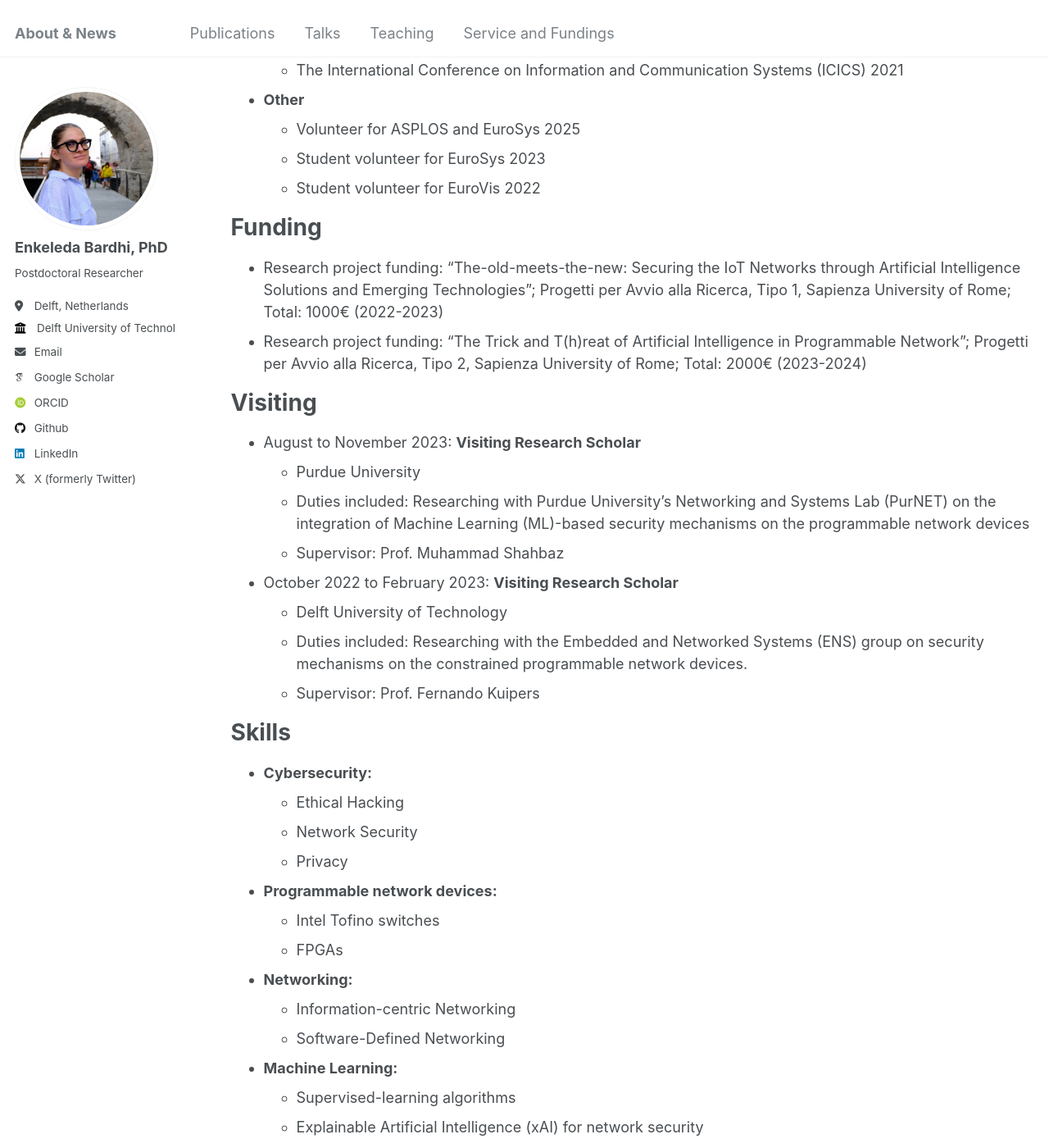
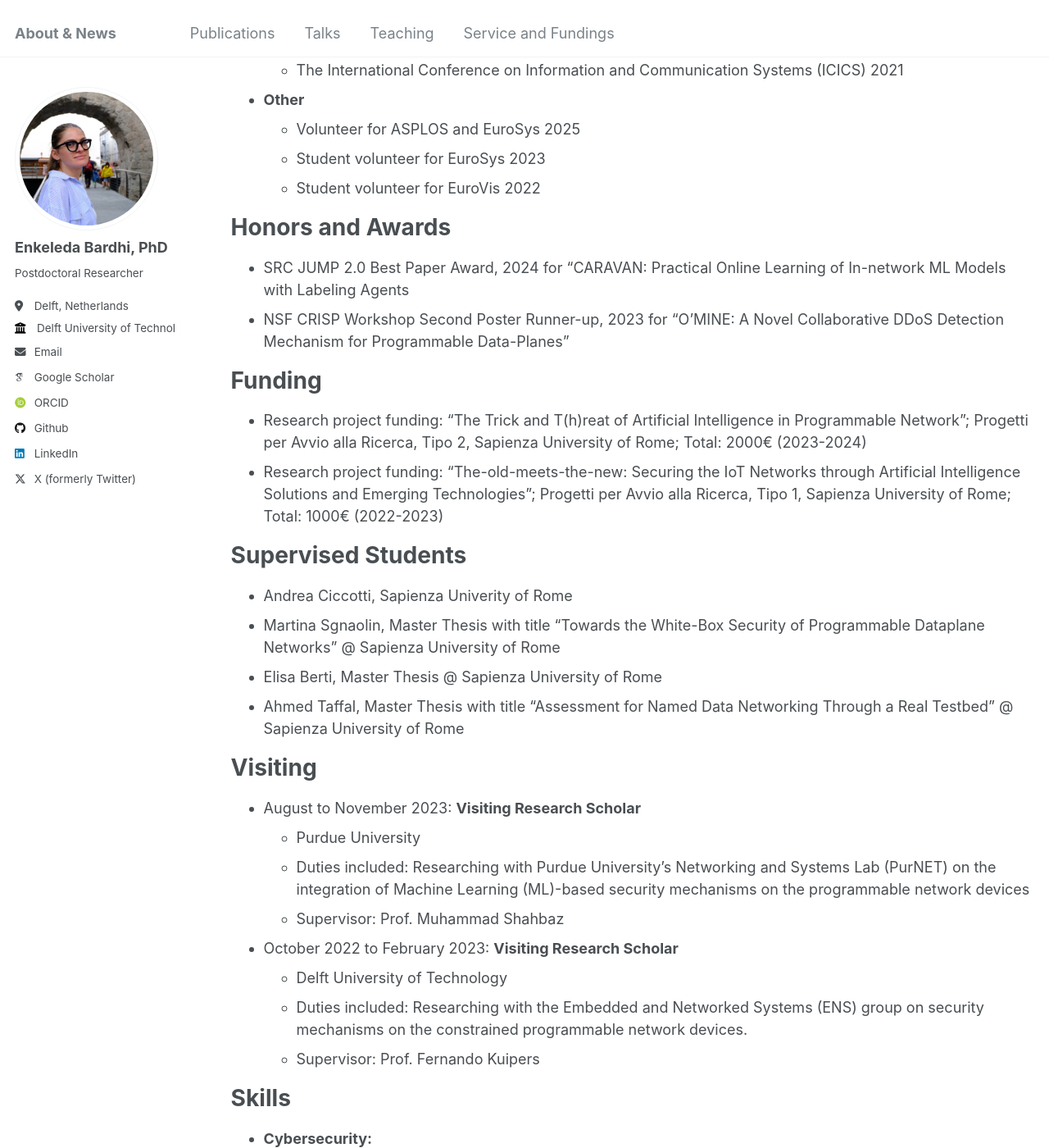
Before and after one commit to bardhienkeleda/bardhienkeleda.github.io, a Jekyll site: the page built from _pages/cv.md, in a window 1280 px wide and 1400 px high, scrolled down 820 px. Shown: the whole window at 82% size. Built offline with Jekyll 4.4.1, drawn with Linux system fonts in a browser that asks for light colours; some web fonts are replaced.

Commit message:
update OMINE

```diff
--- a/_pages/cv.md
+++ b/_pages/cv.md
@@ -34,10 +34,25 @@ Service
     * Student volunteer for EuroSys 2023
     * Student volunteer for EuroVis 2022
 
+
+Honors and Awards
+======
+* SRC JUMP 2.0 Best Paper Award, 2024 for "CARAVAN: Practical Online Learning of In-network ML Models with Labeling Agents
+* NSF CRISP Workshop Second Poster Runner-up, 2023 for "O'MINE: A Novel Collaborative DDoS Detection Mechanism for Programmable Data-Planes"
+
+
 Funding
 ======
+* Research project funding: “The Trick and T(h)reat of Artificial Intelligence in Programmable Network”; Progetti per Avvio alla Ricerca, Tipo 2, Sapienza University of Rome; Total: 2000€ (2023-2024)
 * Research project funding: “The-old-meets-the-new: Securing the IoT Networks through Artificial Intelligence Solutions and Emerging Technologies”; Progetti per Avvio alla Ricerca, Tipo 1, Sapienza University of Rome; Total: 1000€ (2022-2023)
-* Research project funding: “The Trick and T(h)reat of Artificial Intelligence in Programmable Network”; Progetti per Avvio alla Ricerca, Tipo 2, Sapienza University of Rome; Total: 2000€ (2023-2024)
+
+
+Supervised Students
+======
+* Andrea Ciccotti, Sapienza Univerity of Rome
+* Martina Sgnaolin, Master Thesis with title "Towards the White-Box Security of Programmable Dataplane Networks" @ Sapienza University of Rome
+* Elisa Berti, Master Thesis @ Sapienza University of Rome
+* Ahmed Taffal, Master Thesis with title "Assessment for Named Data Networking Through a Real Testbed" @ Sapienza University of Rome
 
 
 Visiting
```
Also changed, not shown: _pages/about.md (+5 -2 lines), 1 other file.
